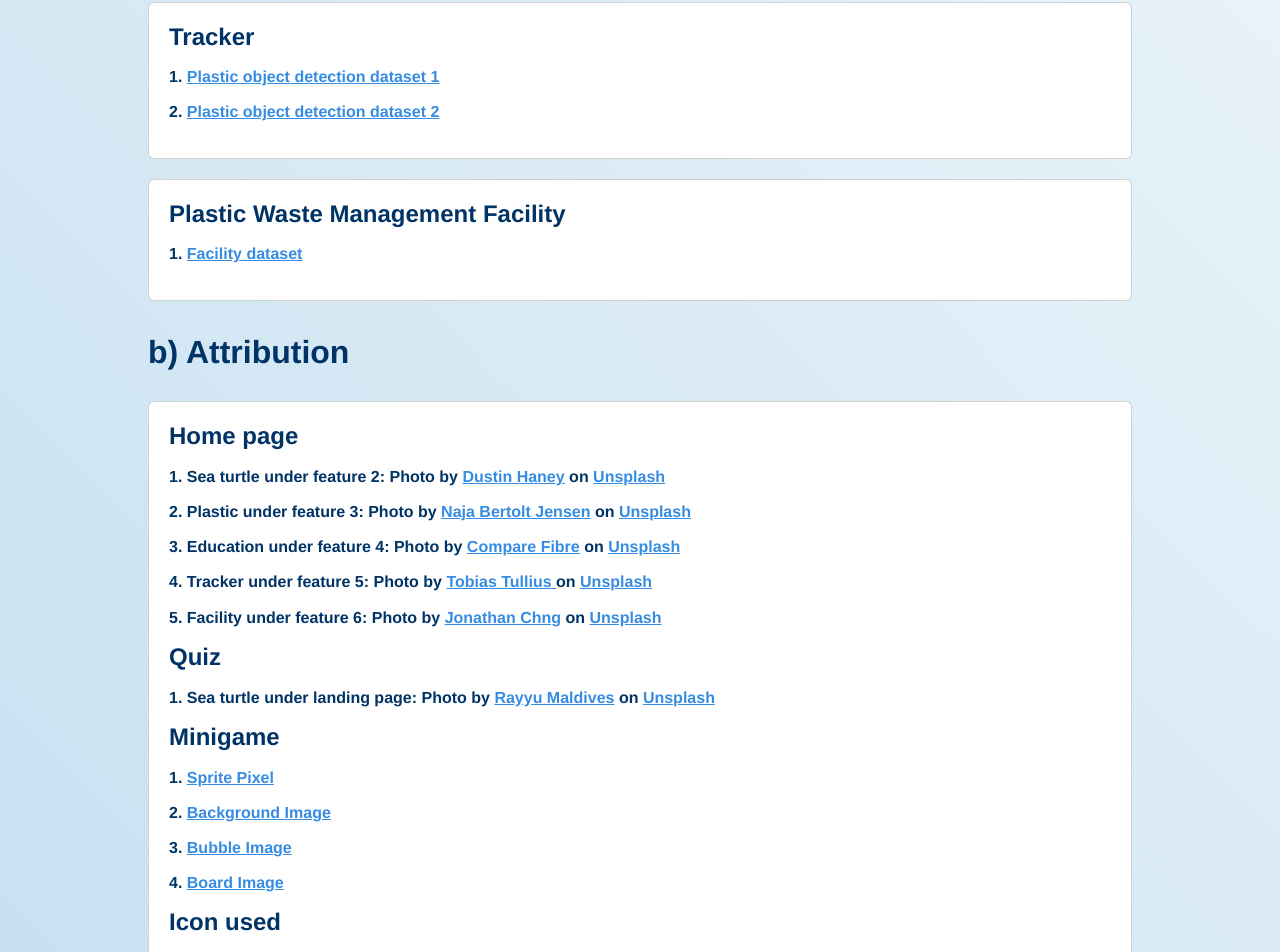
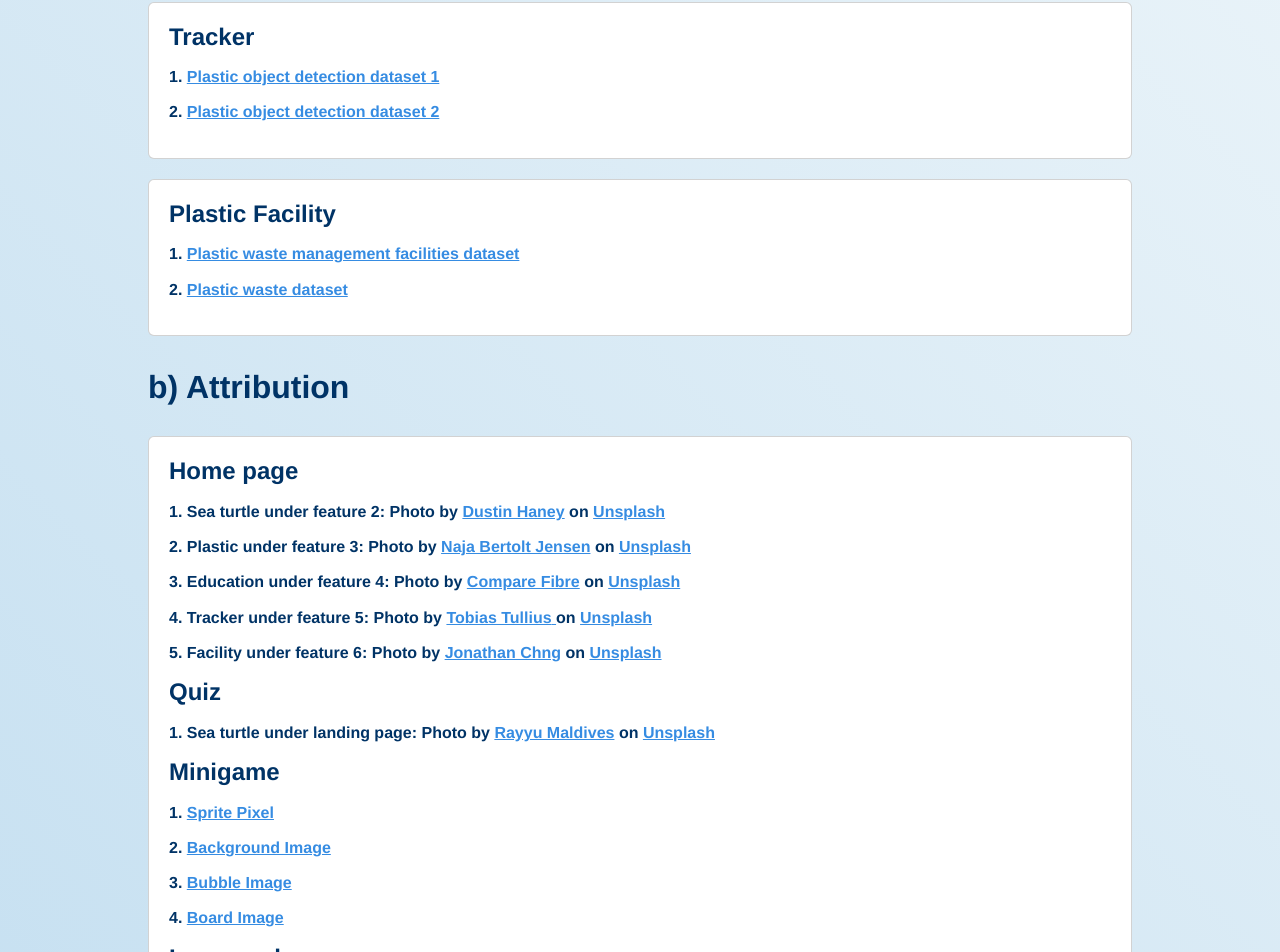
Before and after one commit to YiJieNG/BlueVisionary, a React (Create React App) app in the folder frontend/: page /references in a window 1280 px wide. Shown: the part 916-1868 px from the top of the page. Built offline with nearby package versions, Linux system fonts and the light colour scheme.

Commit message:
update style

```diff
--- a/frontend/src/pages/References.js
+++ b/frontend/src/pages/References.js
@@ -152,12 +152,18 @@ function References() {
                 }}
               >
                 <h4>
-                  <b>Plastic Waste Management Facility</b>
+                  <b>Plastic Facility</b>
                 </h4>
                 <h6 className="facility-caption">
                   1.{" "}
                   <a href="https://data.gov.au/dataset/ds-ga-495820b9-4a56-4409-9d1b-950589b50936/details?q=waste-management-facilities">
-                    Facility dataset
+                    Plastic waste management facilities dataset
+                  </a>
+                </h6>
+                <h6 className="facility-caption">
+                  2.{" "}
+                  <a href="https://www.dcceew.gov.au/sites/default/files/documents/national-waste-database-2022.xlsx">
+                  Plastic waste dataset
                   </a>
                 </h6>
               </Card>
--- a/frontend/src/pages/plasticFacility/plasticFacility.js
+++ b/frontend/src/pages/plasticFacility/plasticFacility.js
@@ -421,12 +421,13 @@ function PlasticFacility() {
                                                 >
                                                     {facility &&
                                                         facility.map((item, i) => (
-                                                            <Row key={i} style={{ marginRight: 5 }}>
+                                                            <Row key={i} style={{ marginRight: 5, marginBottom: 10 }}>
                                                                 <Card
                                                                     key={i}
                                                                     style={{
                                                                         width: "100%",
-                                                                        marginTop: 10,
+                                                                        // marginTop: 5,
+                                                                        // marginBottom: 5,
                                                                         // marginRight: 10,
                                                                         cursor: "pointer",
                                                                         backgroundColor:
```
